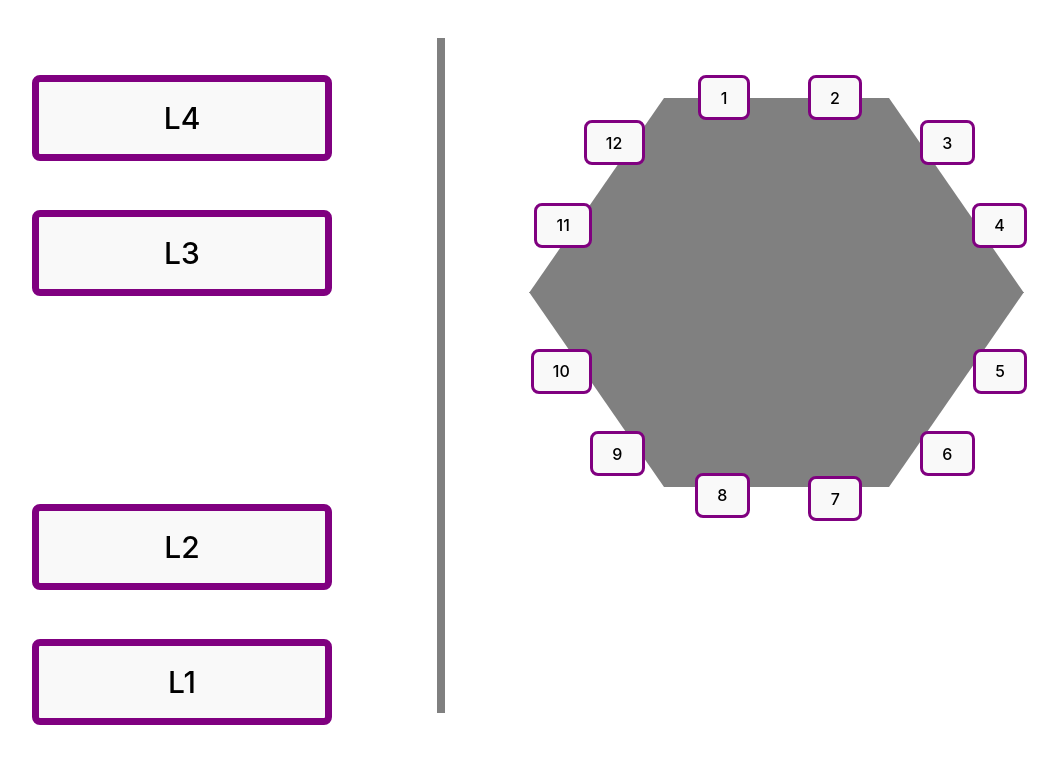
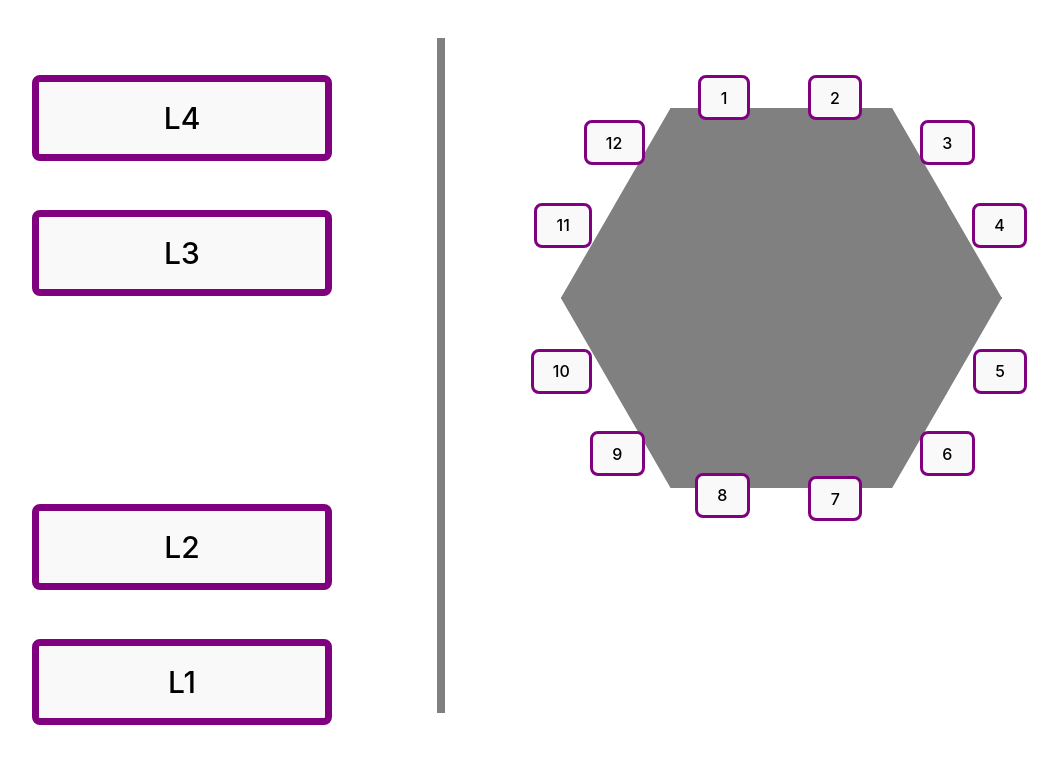
Before and after one commit to Manchester-Central/FRC2025-ReefScreen, a React (Vite) app: page / in a window 1280 px wide. Shown: the top 764 px of the page, without its empty margins (43-1101 px from the left). Built offline with nearby package versions, Linux system fonts and the light colour scheme.

Commit message:
Added and integrated hexagon component

```diff
--- /dev/null
+++ b/src/components/Hexagon.tsx
@@ -0,0 +1,43 @@
+function makeTriangle(isLeft:boolean, size:number, rotation:number, color:string) {
+    const pointA = "0,0"
+    const pointB = `0,${-size/2}`
+    const pointC = isLeft?`${-size/(1.732*2)},${-size/2}`:`${size/(1.732*2)},${-size/2}`
+    const strokeWidth = size/200
+    return(
+    <polygon onClick={() => console.log("hi")} points={`${pointA} ${pointB} ${pointC}`} style={{
+        fill: color,
+        rotate: `${rotation}deg`,
+        strokeWidth: strokeWidth,
+        stroke: color
+    }}/>
+    )
+}
+interface HexagonProps{
+    size: number
+    color: string
+}
+const Hexagon = ({size, color}: HexagonProps) => {
+    return (
+        <div className="Hexagon">
+            <svg height={size} width={(size*(2/1.732)) + size/200} viewBox={`${-size/2} ${-size/2} ${size} ${size}`}>
+                {makeTriangle(true, size, 0, color)}
+                {makeTriangle(false, size, 0, color)}
+                {makeTriangle(true, size, 60, color)}
+                {makeTriangle(false, size, 60, color)}
+                {makeTriangle(true, size, 120, color)}
+                {makeTriangle(false, size, 120, color)}
+                {makeTriangle(true, size, 180, color)}
+                {makeTriangle(false, size, 180, color)}
+                {makeTriangle(true, size, 240, color)}
+                {makeTriangle(false, size, 240, color)}
+                {makeTriangle(true, size, 300, color)}
+                {makeTriangle(false, size, 300, color)}
+                {/* <polygon onClick={() => console.log("hi")} points={`0,0 ${size/(1.732*2)},0 ${size/(1.732*2)},${size/2}`} style={{
+                    fill: color,
+                }}/> */}
+            </svg>
+        </div>
+    )
+}
+
+export default Hexagon;
--- a/src/components/ReefPosition.tsx
+++ b/src/components/ReefPosition.tsx
@@ -1,25 +1,15 @@
+import Hexagon from "./Hexagon";
+
 const ReefPosition = () => {
     return (
         <div>
-            <div className="hexagon1" style={{
-                borderBottom: "195px solid gray",
-                borderLeft: "135px solid transparent",
-                borderRight: "135px solid transparent",
-                width: "225px",
+            <div style={{
                 position: "absolute",
-                top: "97.5px",
-                right: "213px"
-            }}/>
-            <div className="hexagon2" style={{
-                borderBottom: "195px solid gray",
-                borderLeft: "135px solid transparent",
-                borderRight: "135px solid transparent",
-                width: "225px",
-                position: "absolute",
-                top: "292px",
-                right: "213px",
-                rotate: "180deg"
-            }}/>
+                top: 108,
+                right: 235
+            }}>
+                <Hexagon size={380} color="gray"/>
+            </div>
             <button style={{
                 position: "absolute",
                 top: "75px",
```
